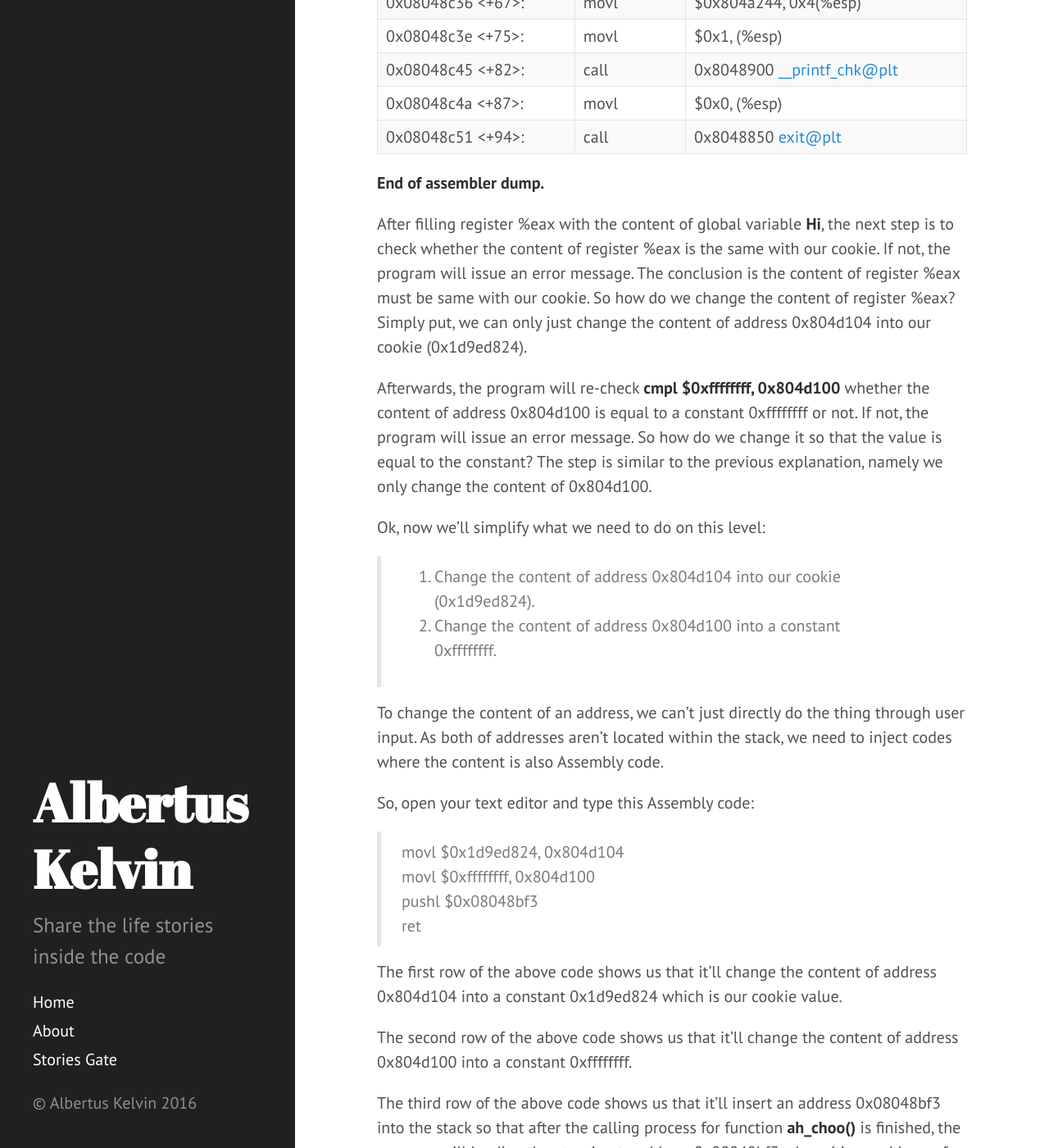
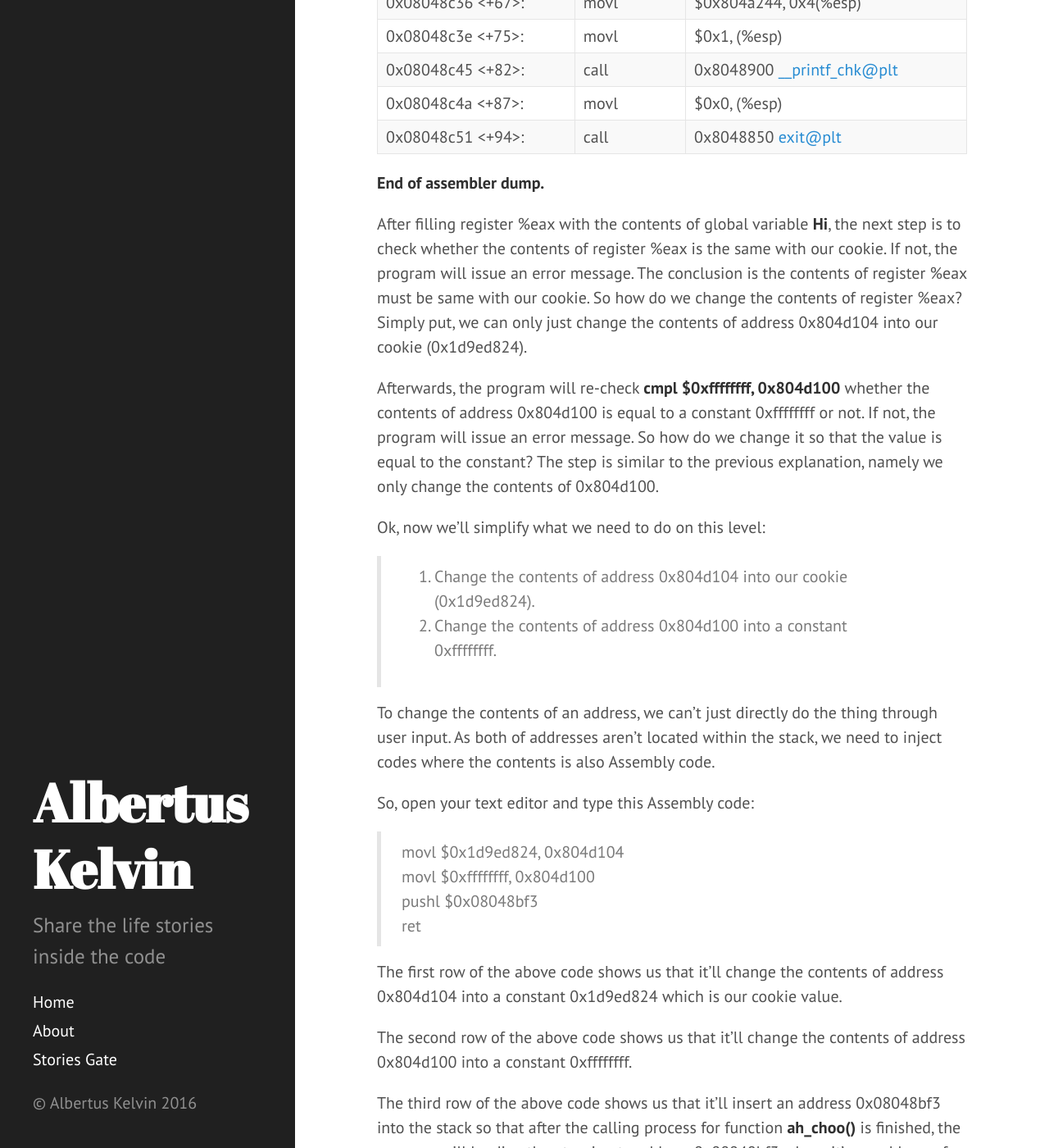
Before and after one commit to albertusk95/albertusk95.github.io, a Jekyll site: the page built from _posts/ComputerOrg/BufferLab/2016-07-05-Hi.md, in a window 1280 px wide and 1400 px high, scrolled down 3158 px. Shown: the whole window at 82% size. Built offline with Jekyll 4.4.1, drawn with Linux system fonts in a browser that asks for light colours; some of the changed text lies outside the part shown.

Commit message:
added new post

```diff
--- a/_posts/ComputerOrg/BufferLab/2016-07-05-Hi.md
+++ b/_posts/ComputerOrg/BufferLab/2016-07-05-Hi.md
@@ -48,7 +48,7 @@ Address | Operation | Elements in operation
 
 **End of assembler dump.**
 
-From above Assembly code we can see that register %eax is fully occupied by the content of memory address 0x804d104. Then the content of register %eax is compared with the content of memory address 0x804d10c. The result of comparison must be equal so that the program can execute the next Assembly code normally. Then what's the content of address 0x804d104 and 0x804d10c?
+From above Assembly code we can see that register %eax is fully occupied by the contents of memory address 0x804d104. Then the contents of register %eax is compared with the contents of memory address 0x804d10c. The result of comparison must be equal so that the program can execute the next Assembly code normally. Then what's the contents of address 0x804d104 and 0x804d10c?
 
 By using GDB, use this command:
 
@@ -57,10 +57,10 @@ By using GDB, use this command:
 > (gdb) x/ 0x804d10c<br />
 > 0x804d10c < cookie >:    0<br />
 
-Evidently, the content of address 0x804d104 is the value of global variable **Hi** which is now worth 0. Afterwards, the content of address 0x804d10c is our cookie which is now worth 0. Why is the value 0? For we haven't execute the bufbomb program. Ok, so we have gotten these important information:
+Evidently, the contents of address 0x804d104 is the value of global variable **Hi** which is now worth 0. Afterwards, the contents of address 0x804d10c is our cookie which is now worth 0. Why is the value 0? For we haven't execute the bufbomb program. Ok, so we have gotten these important information:
 
 > * Address of procedure **annyeong()**: 0x08048bf3.<br />
-> * The content of address 0x804d104 equals to the content of global variable Hi (0) which is moved into register %eax.<br />
+> * The contents of address 0x804d104 equals to the contents of global variable Hi (0) which is moved into register %eax.<br />
 
 Now, let's take a look at the next Assembly code of procedure **annyeong()**.
 
@@ -90,16 +90,16 @@ Address | Operation | Elements in operation
 
 **End of assembler dump.**
 
-After filling register %eax with the content of global variable **Hi**, the next step is to check whether the content of register %eax is the same with our cookie. If not, the program will issue an error message. The conclusion is the content of register %eax must be same with our cookie. So how do we change the content of register %eax? Simply put, we can only just change the content of address 0x804d104 into our cookie (0x1d9ed824).
+After filling register %eax with the contents of global variable **Hi**, the next step is to check whether the contents of register %eax is the same with our cookie. If not, the program will issue an error message. The conclusion is the contents of register %eax must be same with our cookie. So how do we change the contents of register %eax? Simply put, we can only just change the contents of address 0x804d104 into our cookie (0x1d9ed824).
 
-Afterwards, the program will re-check **cmpl $0xffffffff, 0x804d100** whether the content of address 0x804d100 is equal to a constant 0xffffffff or not. If not, the program will issue an error message. So how do we change it so that the value is equal to the constant? The step is similar to the previous explanation, namely we only change the content of 0x804d100.
+Afterwards, the program will re-check **cmpl $0xffffffff, 0x804d100** whether the contents of address 0x804d100 is equal to a constant 0xffffffff or not. If not, the program will issue an error message. So how do we change it so that the value is equal to the constant? The step is similar to the previous explanation, namely we only change the contents of 0x804d100.
 
 Ok, now we'll simplify what we need to do on this level:
 
-> 1. Change the content of address 0x804d104 into our cookie (0x1d9ed824).<br />
-> 2. Change the content of address 0x804d100 into a constant 0xffffffff.<br />
+> 1. Change the contents of address 0x804d104 into our cookie (0x1d9ed824).<br />
+> 2. Change the contents of address 0x804d100 into a constant 0xffffffff.<br />
 
-To change the content of an address, we can't just directly do the thing through user input. As both of addresses aren't located within the stack, we need to inject codes where the content is also Assembly code.
+To change the contents of an address, we can't just directly do the thing through user input. As both of addresses aren't located within the stack, we need to inject codes where the contents is also Assembly code.
 
 So, open your text editor and type this Assembly code:
 
@@ -108,9 +108,9 @@ So, open your text editor and type this Assembly code:
 > pushl $0x08048bf3<br />
 > ret<br />
 
-The first row of the above code shows us that it'll change the content of address 0x804d104 into a constant 0x1d9ed824 which is our cookie value.
+The first row of the above code shows us that it'll change the contents of address 0x804d104 into a constant 0x1d9ed824 which is our cookie value.
 
-The second row of the above code shows us that it'll change the content of address 0x804d100 into a constant 0xffffffff.
+The second row of the above code shows us that it'll change the contents of address 0x804d100 into a constant 0xffffffff.
 
 The third row of the above code shows us that it'll insert an address 0x08048bf3 into the stack so that after the calling process for function **ah_choo()** is finished, the program will be directly returning to address 0x08048bf3 where it's an address of procedure **annyeong()**.
 
@@ -160,7 +160,7 @@ Then type this command:
 
 > (gdb) x/20x $esp<br />
 
-The content of stack | | | |
+The contents of stack | | | |
 --- | --- | --- | --- |
 0x55683638 <_reserved+1037880>:  |  0x55683650  |  0x00000000  |  0x55685ff0  |  0xf7e467d4
 0x55683648 <_reserved+1037896>:  |  0xf7fba3cc  |  0x55683664  |  0x41414141  |  0x41414141
@@ -213,7 +213,7 @@ Afterwards, use GDB again and type this command:
 > NO: Hi 0x0<br />
 > [Inferior 1 (process 4396) exited normally]<br />
 
-Why do we fail? It's fail as from out string input we gave the return address of procedure **annyeong()** after the free 52 characters. The effect is after the program was finished in reading that 52 characters, it won't execute our code injection, yet directly return to procedure **annyeong()**. So, the solution is we've to change the content of block after our 52 characters so that the program can read our code injection. Need to remember that from our code injection we had already given a command that after changing the content of 2 memory addresses, we should directly insert he address of procedure **annyeong()** which will make the program redirects the flow into procedure **annyeong()** after the function **ah_choo()** was finished.
+Why do we fail? It's fail as from out string input we gave the return address of procedure **annyeong()** after the free 52 characters. The effect is after the program was finished in reading that 52 characters, it won't execute our code injection, yet directly return to procedure **annyeong()**. So, the solution is we've to change the contents of block after our 52 characters so that the program can read our code injection. Need to remember that from our code injection we had already given a command that after changing the contents of 2 memory addresses, we should directly insert he address of procedure **annyeong()** which will make the program redirects the flow into procedure **annyeong()** after the function **ah_choo()** was finished.
 
 Then, where's the address of our code injection? The location is one block above the block containing that return address.
 
@@ -232,7 +232,7 @@ Then go back into GDB and use this command:
 > Masukkan input:<br />
 > Breakpoint 1, 0x08048cec in ah_choo ()<br />
 
-Then look at the content of function **ah_choo()**.
+Then look at the contents of function **ah_choo()**.
 
 > (gdb) disas<br />
 
@@ -261,11 +261,11 @@ Continue with these command:
 > (gdb) ni<br />
 > 0x08048cfb in ah_choo ()<br />
 
-After we give 4 **ni** instructions, use this command to see the content of stack frame of function **ah_choo()**.
+After we give 4 **ni** instructions, use this command to see the contents of stack frame of function **ah_choo()**.
 
 > (gdb) x/30x $esp<br />
 
-The content of stack | | | |
+The contents of stack | | | |
 --- | --- | --- | --- |
 0x55683638 <_reserved+1037880>:  |  0x55683650  |  0x00000000  |  0x55685ff0  |  0xf7e467d4
 0x55683648 <_reserved+1037896>:  |  0xf7fba3cc  |  0x55683664  |  0x61616161  |  0x61616161
@@ -276,7 +276,7 @@ The content of stack | | | |
 0x55683698 <_reserved+1037976>:  |  0xf7fbaac0  |  0x0000000a  |  0x0000000f  |  0xf7e12700
 0x556836a8 <_reserved+1037992>:  |  0x55685ff0  |  0xf7ff0500  |              |
 
-From the above stack's content, we can see that one block above the block containing return address (0x08048d0c) is a block with address 0x55683688 and contains 0x0000000f. We'll change the value 0x08048d0c into 0x55683688 so that after function **ah_choo()** was finished in reading our 52 characters, the program will execute the instructions on a block at 0x55683688. The content of that block is our code injection!
+From the above stack's contents, we can see that one block above the block containing return address (0x08048d0c) is a block with address 0x55683688 and contains 0x0000000f. We'll change the value 0x08048d0c into 0x55683688 so that after function **ah_choo()** was finished in reading our 52 characters, the program will execute the instructions on a block at 0x55683688. The contents of that block is our code injection!
 
 Quit from GDB, just remember the address of block (0x55683688) and type this command:
 
@@ -355,7 +355,7 @@ es        |     0x2b   | 43
 fs        |     0x0   |  0
 gs        |     0x63  |  99
 
-See? The content of register %eax has been changed into our cookie (0x1d9ed824). This means the content of address 0x804d104 has also changed into our cookie. Let's prove it.
+See? The contents of register %eax has been changed into our cookie (0x1d9ed824). This means the contents of address 0x804d104 has also changed into our cookie. Let's prove it.
 
 Type this command:
 
@@ -364,7 +364,7 @@ Type this command:
 > (gdb) p/x 496949284<br />
 > $2 = 0x1d9ed824<br />
 
-Our intuition was right, the content of address 0x804d104 has changed. How about the content of address 0x804d100?
+Our intuition was right, the contents of address 0x804d104 has changed. How about the contents of address 0x804d100?
 
 Type this command:
 
```
Also changed, not shown: _posts/ComputerOrg/BufferLab/2016-07-04-Call-Good-Night.md (+6 -6 lines), _posts/ComputerOrg/BufferLab/2016-07-04-Shooting-Star.md (+16 -16 lines), _posts/ComputerOrg/BufferLab/2016-07-05-Ah_Choo.md (added, +348 -0 lines).
